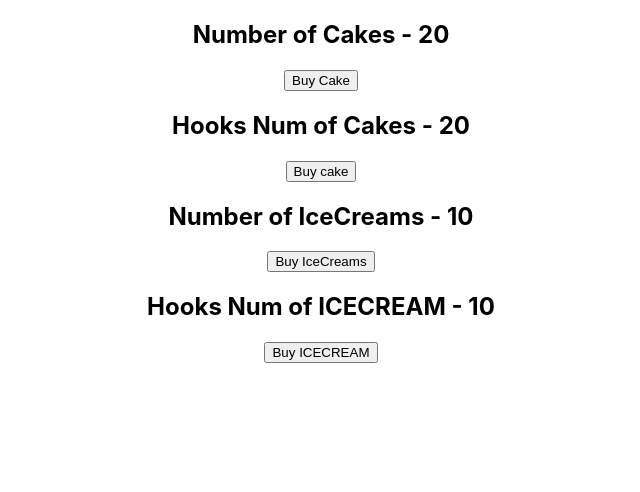
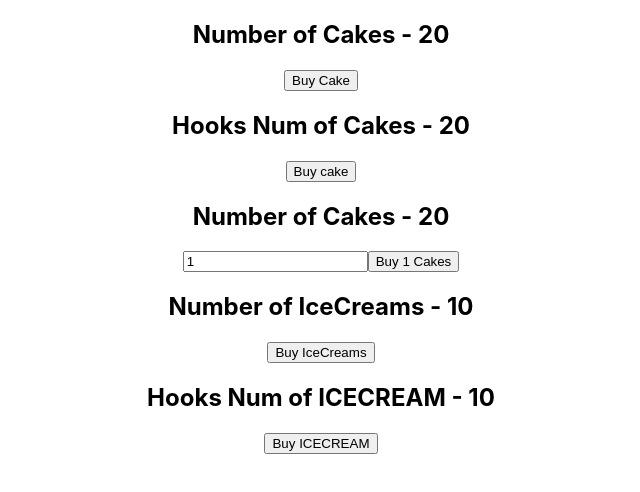
Before and after one commit to Swapnil-Sagar/react-redux, a React (Create React App) app: page / in a window 1280 px wide. Shown: the top 492 px of the page, without its empty margins (319-959 px from the left). Built offline with nearby package versions, Linux system fonts and the light colour scheme.

Commit message:
Action payload

```diff
--- a/src/App.js
+++ b/src/App.js
@@ -5,6 +5,7 @@
 import IceCreamContainer from "./components/IceCreamContainer";
 import HooksCakeContainer from "./components/HooksCakeContainer";
 import HooksIceCreamContainer from "./components/HooksIceCreamContainer";
+import NewCakeContainer from "./components/NewCakeContainer";
 
 function App() {
   return (
@@ -12,6 +13,7 @@
       <div className="App">
         <CakeContainer />
         <HooksCakeContainer />
+        <NewCakeContainer />
         <IceCreamContainer />
         <HooksIceCreamContainer />
       </div>
--- /dev/null
+++ b/src/components/NewCakeContainer.js
@@ -0,0 +1,32 @@
+import React, { useState } from "react";
+import { connect } from "react-redux";
+import { buyCake } from "../redux";
+
+function NewCakeContainer(props) {
+  const [number, setNumber] = useState(1);
+  return (
+    <div>
+      <h2>Number of Cakes - {props.numOfCakes}</h2>
+      <input
+        type="text"
+        value={number}
+        onChange={(e) => setNumber(e.target.value)}
+      />
+      <button onClick={() => props.buyCake(number)}>Buy {number} Cakes</button>
+    </div>
+  );
+}
+
+const mapStateToProps = (state) => {
+  return {
+    numOfCakes: state.cake.numOfCakes,
+  };
+};
+
+const mapDispatchToProps = (dispatch) => {
+  return {
+    buyCake: (number) => dispatch(buyCake(number)),
+  };
+};
+
+export default connect(mapStateToProps, mapDispatchToProps)(NewCakeContainer);
--- a/src/redux/cake/cakeActions.js
+++ b/src/redux/cake/cakeActions.js
@@ -1,7 +1,8 @@
 import { BUY_CAKE } from "./cakeTypes";
 
-export const buyCake = () => {
+export const buyCake = (number = 1) => {
   return {
     type: BUY_CAKE,
+    payload: number,
   };
 };
--- a/src/redux/cake/cakeReducer.js
+++ b/src/redux/cake/cakeReducer.js
@@ -9,7 +9,7 @@
     case BUY_CAKE:
       return {
         ...state,
-        numOfCakes: state.numOfCakes - 1,
+        numOfCakes: state.numOfCakes - action.payload,
       };
     default:
       return state;
```
